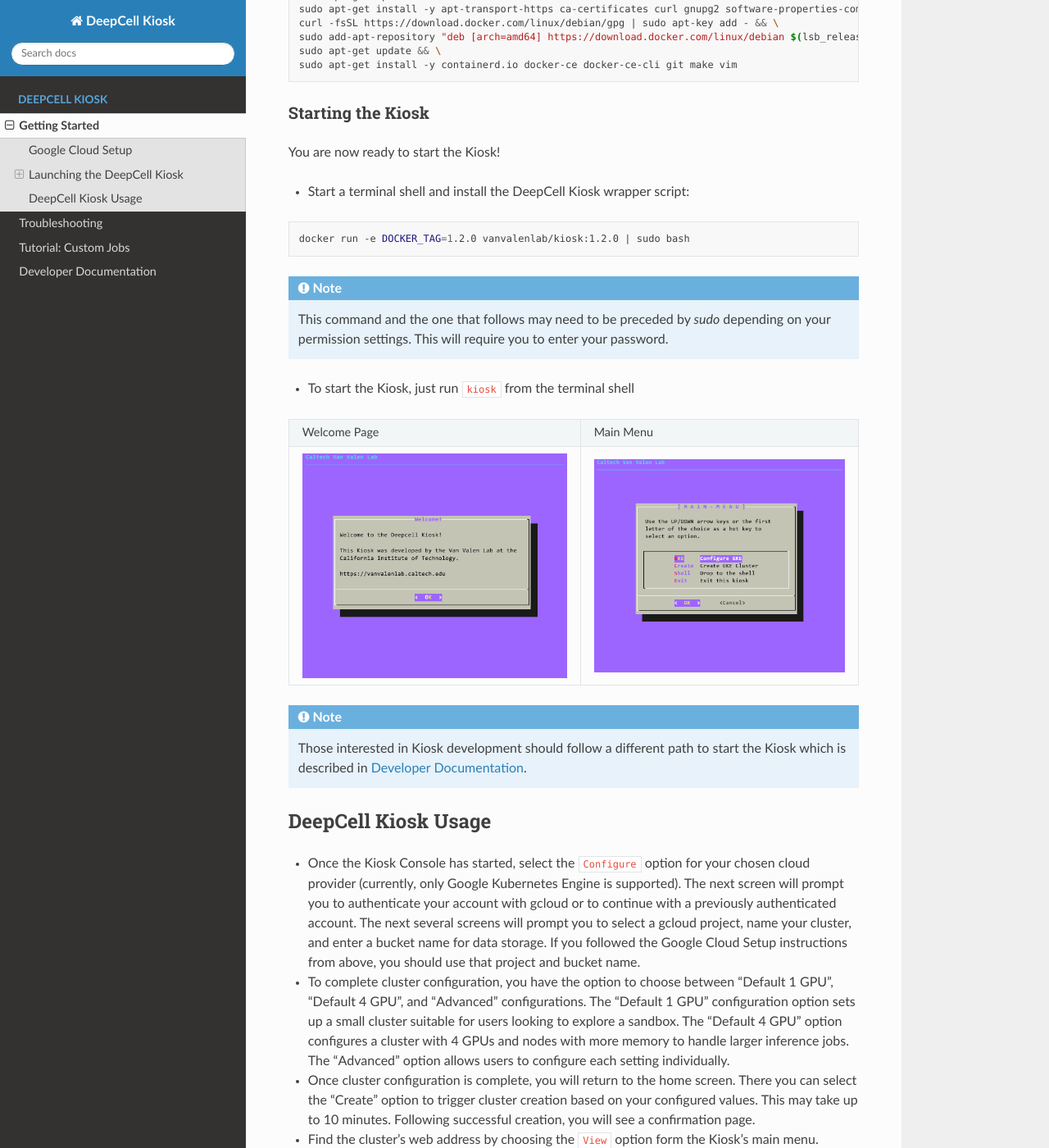
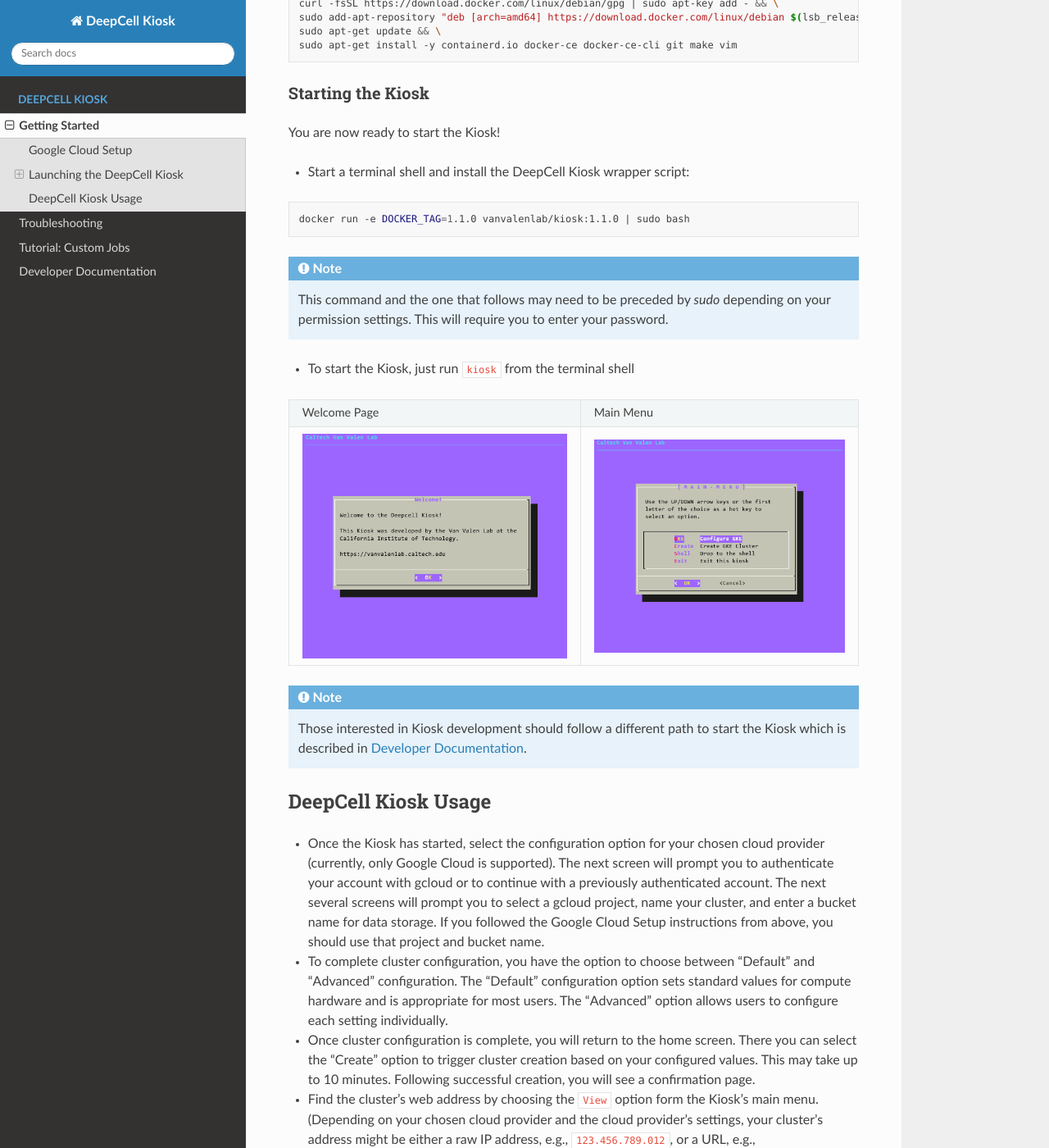
Before and after one commit to vanvalenlab/kiosk-console, a Sphinx documentation site: the page built from docs/source/GETTING_STARTED.rst, in a window 1280 px wide and 1400 px high, scrolled down 2870 px. Shown: the whole window at 82% size. Built offline with Sphinx 7.4.7 and the Read the Docs theme 2.0.0, drawn with Linux system fonts in a browser that asks for light colours; some of the changed text lies outside the part shown.

Commit message:
Update Getting Started  (#287)
* remove numbers and update version

* bold headline in rst

* copyedited for clarity and  correctness

* fix formatting

* change dev content to note

* change formatting in Usage

* update license badge with correct target

* update README cmd version to 1.1.0

* crop images to be the same size

```diff
--- a/docs/source/GETTING_STARTED.rst
+++ b/docs/source/GETTING_STARTED.rst
@@ -26,7 +26,7 @@
 
 .. note:: Google offers a number of GPU types. The DeepCell Kiosk uses `NVIDIA T4` GPUs for inference by default.
 
-5. Create a `cloud storage bucket <https://cloud.google.com/storage/docs/creating-buckets>`_ in the default region of your project (this should be a "Standard class" bucket, which you can select using fine-grained access control). This will be used to store data and models. Record the bucket name (as with project ID, you will need this during Kiosk configuration). Please do not use underscores (`_`) in your bucket name. Your bucket should follow the organizational structure that follows:
+5. Create a `cloud storage bucket <https://cloud.google.com/storage/docs/creating-buckets>`_. This will be used to store data and models. Record the bucket name (as with project ID, you will need this during Kiosk configuration). Please do not use underscores (`_`) in your bucket name. Your bucket should follow the organizational structure that follows:
 
    .. code-block:: bash
 
@@ -97,7 +97,7 @@
 
 .. code-block:: bash
 
-    docker run -e DOCKER_TAG=1.2.0 vanvalenlab/kiosk:1.2.0 | sudo bash
+    docker run -e DOCKER_TAG=1.1.0 vanvalenlab/kiosk:1.1.0 | sudo bash
 
 .. note:: This command and the one that follows may need to be preceded by `sudo` depending on your permission settings. This will require you to enter your password.
 
@@ -115,9 +115,9 @@
 DeepCell Kiosk Usage
 --------------------
 
-* Once the Kiosk Console has started, select the ``Configure`` option for your chosen cloud provider (currently, only Google Kubernetes Engine is supported). The next screen will prompt you to authenticate your account with gcloud or to continue with a previously authenticated account. The next several screens will prompt you to select a gcloud project, name your cluster, and enter a bucket name for data storage. If you followed the Google Cloud Setup instructions from above, you should use that project and bucket name.
+* Once the Kiosk has started, select the configuration option for your chosen cloud provider (currently, only Google Cloud is supported). The next screen will prompt you to authenticate your account with gcloud or to continue with a previously authenticated account. The next several screens will prompt you to select a gcloud project, name your cluster, and enter a bucket name for data storage. If you followed the Google Cloud Setup instructions from above, you should use that project and bucket name.
 
-* To complete cluster configuration, you have the option to choose between "Default 1 GPU", "Default 4 GPU", and "Advanced" configurations. The "Default 1 GPU" configuration option sets up a small cluster suitable for users looking to explore a sandbox. The "Default 4 GPU" option configures a cluster with 4 GPUs and nodes with more memory to handle larger inference jobs. The "Advanced" option allows users to configure each setting individually.
+* To complete cluster configuration, you have the option to choose between "Default" and "Advanced" configuration. The "Default" configuration option sets standard values for compute hardware and is appropriate for most users. The "Advanced" option allows users to configure each setting individually.
 
 * Once cluster configuration is complete, you will return to the home screen. There you can select the "Create" option to trigger cluster creation based on your configured values. This may take up to 10 minutes. Following successful creation, you will see a confirmation page.
 
```
Also changed, not shown: README.md (+5 -5 lines).
